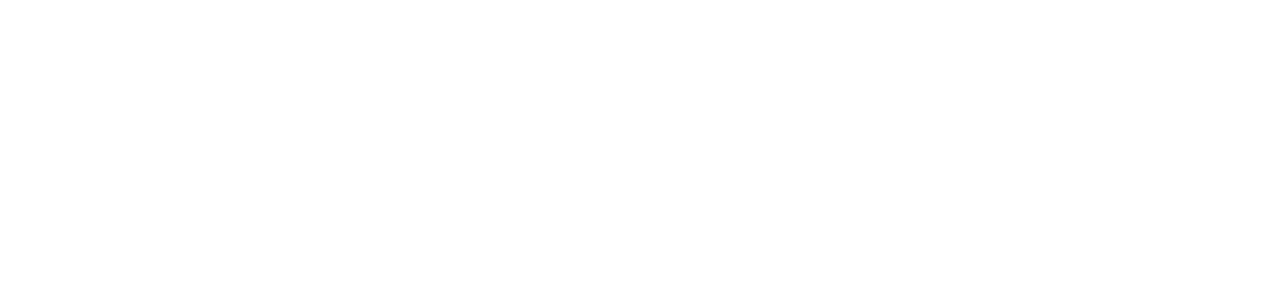
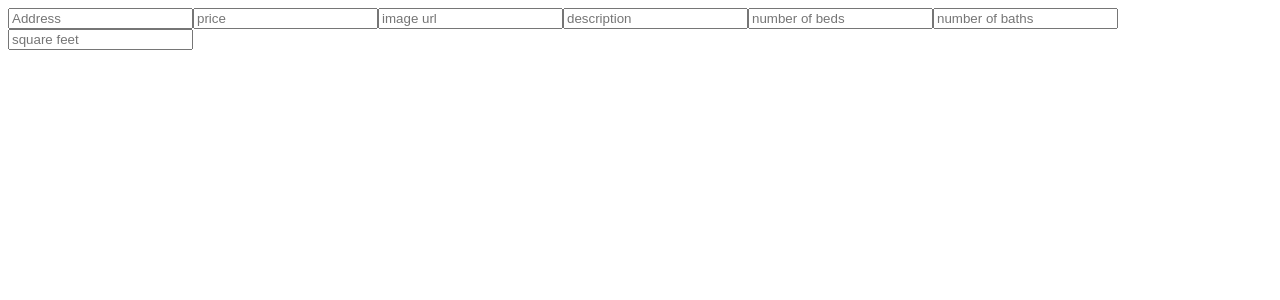
Before and after one commit to winterwithouther/VillowProject, a React (Create React App) app in the folder client/: page /posts/new in a window 1280 px wide. Shown: the top 300 px of the page. Built offline with nearby package versions, Linux system fonts and the light colour scheme.

Commit message:
saving changes

```diff
--- a/client/src/components/PostForm.js
+++ b/client/src/components/PostForm.js
@@ -1,7 +1,55 @@
 import React, { useState, useEffect } from "react";
 
 function PostForm() {
+
+    const houseIntial = {
+        "address" : "",
+        "description" : "",
+        "house_img" : "",
+        "num_of_beds" : "",
+        "num_of_baths" : "",
+        "square_feet" : ""
+    }
+
+    const postInitial = {
+        "house_id" : "",
+        "user_id" : "",
+        "price" : ""
+    }
+
+    const [house, setHouse] = useState(houseIntial)
+    const [post, setPost] = useState(postInitial)
+
+    function handleChange(event) {
+        const {name, value} = event.target
+
+        if (name === "price") {
+            setPost({
+                ...post,
+                [name] : value
+            })
+        } else {
+            setHouse({
+                ...house,
+                [name] : value
+            })
+        }
+
+        console.log(value)
+    }
+
     return (<>
+        <div>
+            <form>
+                <input name="address" type="text" value={house.address} placeholder="Address" onChange={handleChange}></input>
+                <input name="price" type="number" value={post.price} placeholder="price" onChange={handleChange}></input>
+                <input name="house_img" type="text" value={house.house_img} placeholder="image url" onChange={handleChange}></input>
+                <input name="description" type="number" value={house.description} placeholder="description" onChange={handleChange}></input>
+                <input name="num_of_beds" type="number" value={house.num_of_beds} placeholder="number of beds" onChange={handleChange}></input>
+                <input name="num_of_baths" type="number" value={house.num_of_baths} placeholder="number of baths" onChange={handleChange}></input>
+                <input name="square_feet" type="number" value={house.square_feet} placeholder="square feet" onChange={handleChange}></input>
+            </form>
+        </div>
     </>)
 }
 
```
Also changed, not shown: client/src/components/NewHouseForm.js (deleted, +0 -28 lines).
